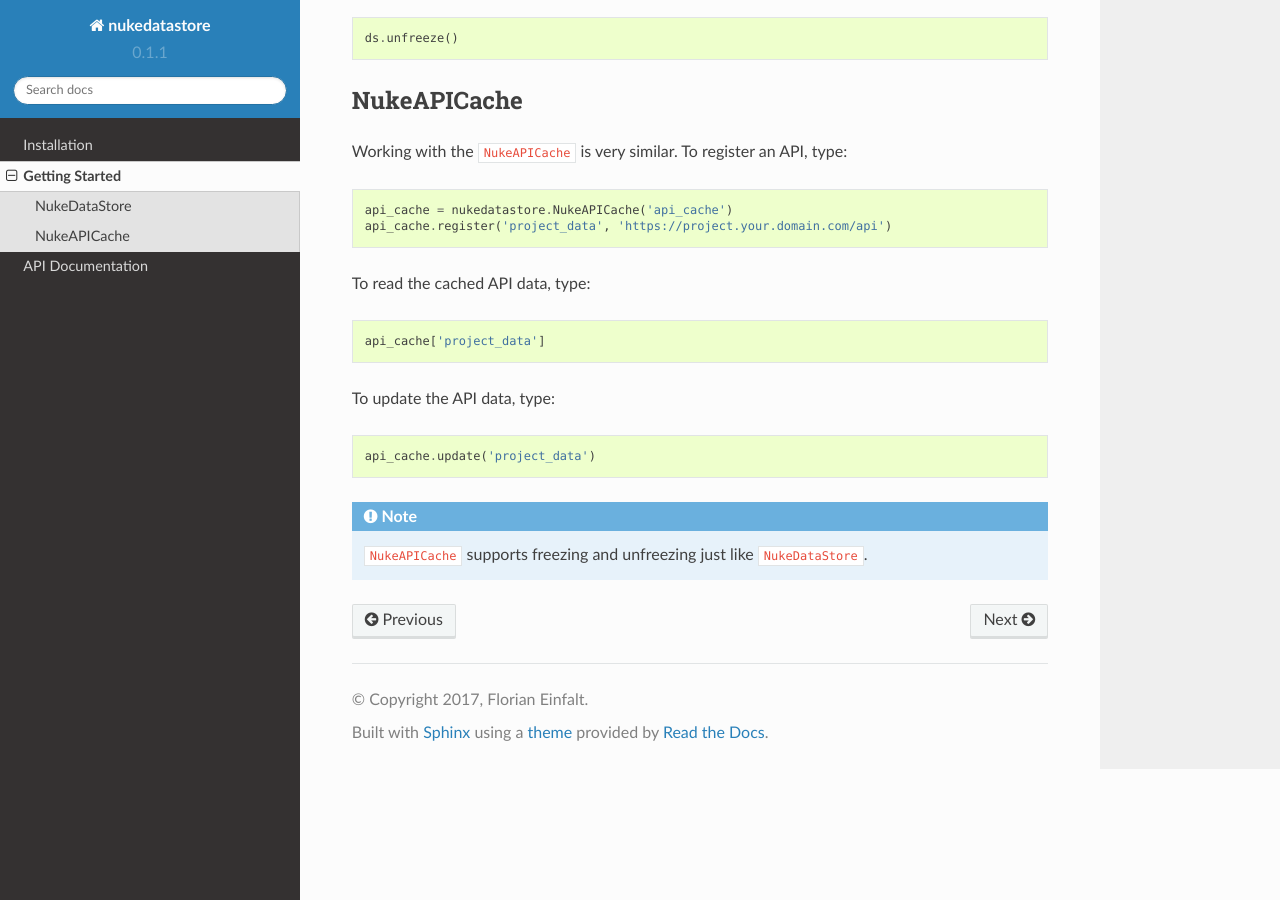
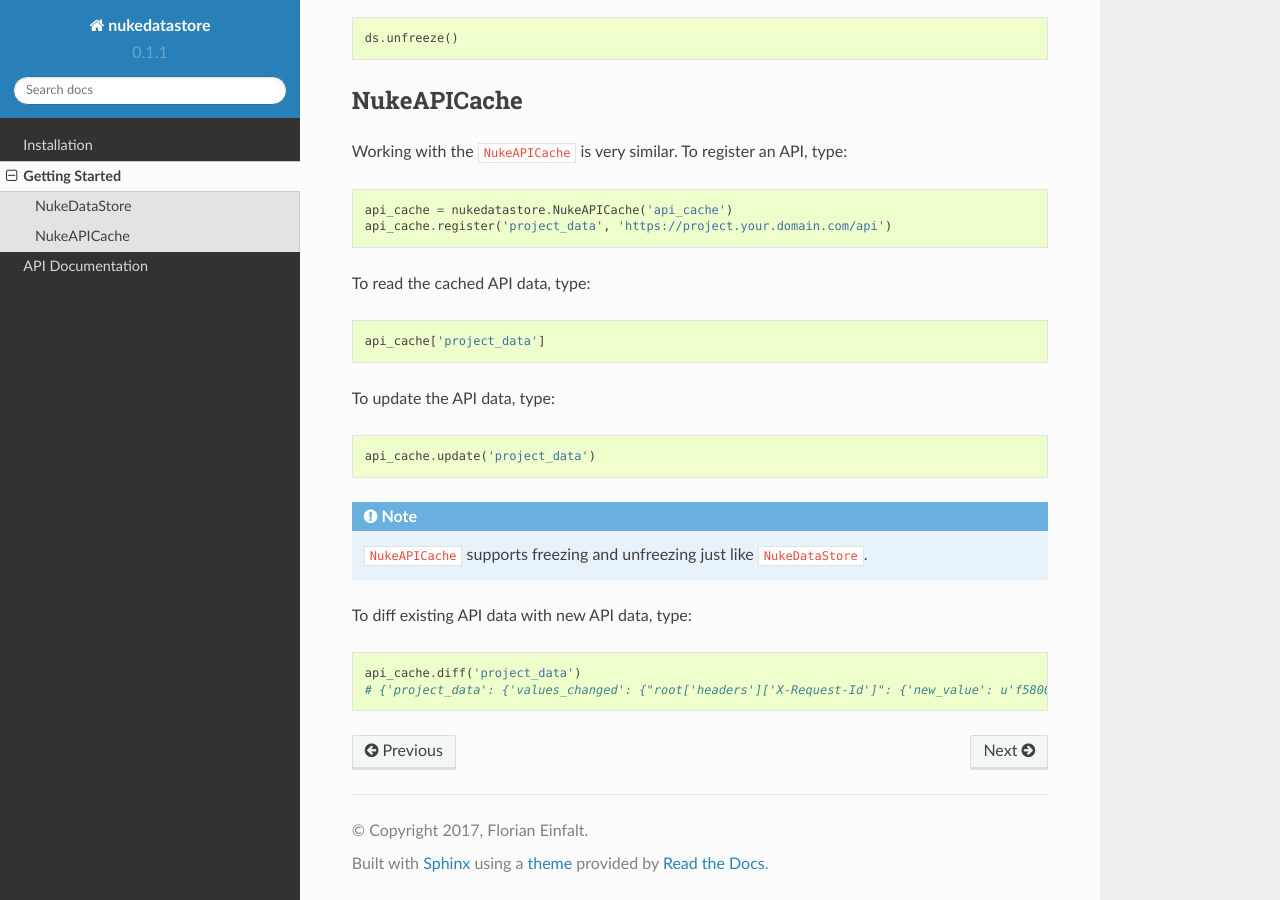
Before and after one commit to florianeinfalt/nukedatastore, a Sphinx documentation site: the page built from docs/source/getting_started.rst, in a window 1280 px wide and 900 px high, scrolled down 1438 px. Built offline with Sphinx 7.4.7 and the Read the Docs theme 2.0.0, drawn with Linux system fonts in a browser that asks for light colours.

Commit message:
Add diff'ing documentation

```diff
--- a/docs/source/getting_started.rst
+++ b/docs/source/getting_started.rst
@@ -96,3 +96,10 @@ To update the API data, type:
 
     ``NukeAPICache`` supports freezing and unfreezing just like
     ``NukeDataStore``.
+
+To diff existing API data with new API data, type:
+
+.. code-block:: python
+
+    api_cache.diff('project_data')
+    # {'project_data': {'values_changed': {"root['headers']['X-Request-Id']": {'new_value': u'f5800c5e-4edb-4509-8339-4bcdf0b32732', 'old_value': u'd8ed6737-e5c8-49aa-b42e-58eb2ba472b9'}}}}
```
